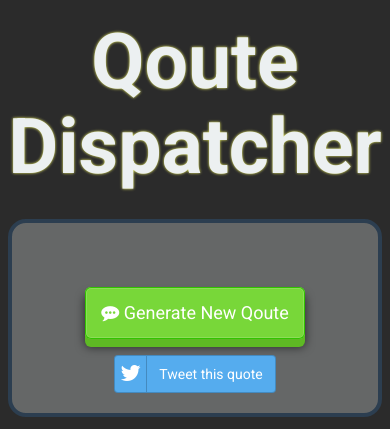
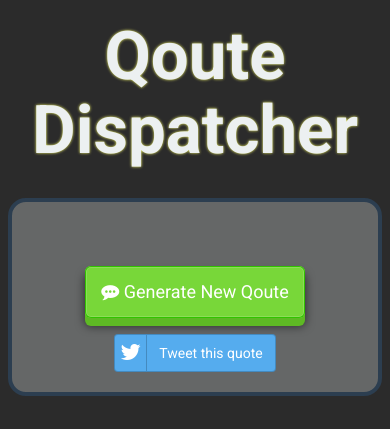
Before and after one commit to dan-rusu/random-quote-generator, a PHP site: page / in a window 390 px wide. Shown: the top 429 px of the page. Run offline with PHP 8.4, Linux system fonts and the light colour scheme; some libraries are stand-ins or nearby versions.

Commit message:
mobile responsive

```diff
--- a/static/css/style.css
+++ b/static/css/style.css
@@ -98,4 +98,11 @@ header > h1{
 		-webkit-border-radius: 18px 18px 18px 18px;
 		border: 4px solid #2C3E50;
 	}
+
+	header > h1{
+	font-weight: bold;
+	font-size: 4.8em;
+	text-shadow: 0 0 3px #FBFF6A;
+	color: #ECF0F1;
 }
+}
```
